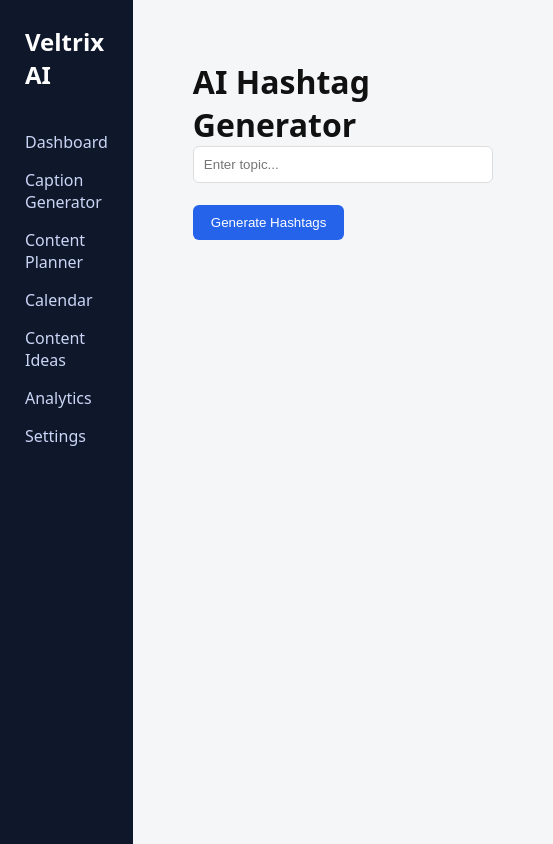
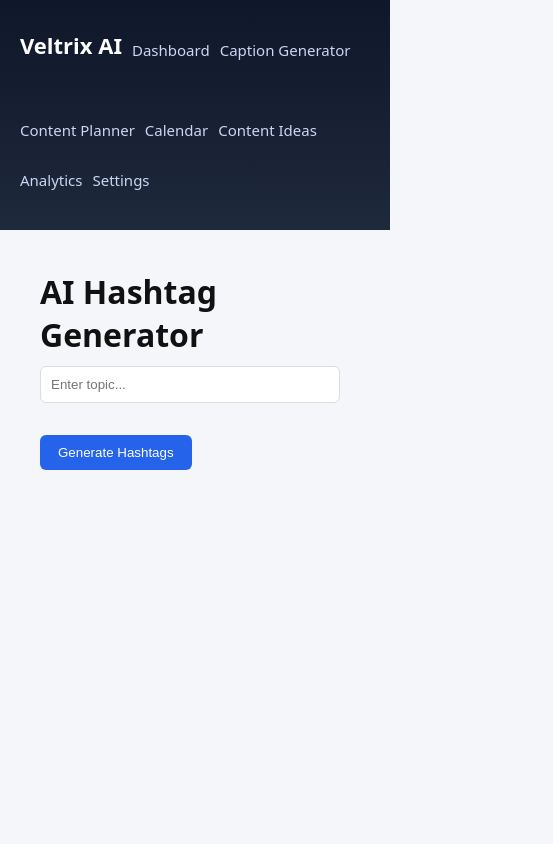
Before and after one commit to syedfaraz0099-sketch/veltrix-social-ai, a Next.js app in the folder frontend/: page /dashboard/hashtags in a window 390 px wide. Shown: the whole page, 553 px wide, since content can reach past the window. Built offline with nearby package versions, Linux system fonts and the light colour scheme.

Commit message:
Update globals.css

```diff
--- a/frontend/app/globals.css
+++ b/frontend/app/globals.css
@@ -5,48 +5,52 @@
 }
 
 body{
-  font-family: system-ui, -apple-system, sans-serif;
-  background:#f4f6f8;
+  font-family:system-ui,-apple-system,sans-serif;
+  background:#f4f6f9;
   color:#111;
 }
 
+/* dashboard layout */
+
 .dashboard{
   display:flex;
+  min-height:100vh;
 }
 
 /* sidebar */
 
 .sidebar{
   width:240px;
-  background:#0f172a;
+  background:linear-gradient(180deg,#0f172a,#1e293b);
   color:white;
-  min-height:100vh;
-  padding:25px;
+  padding:30px 20px;
 }
 
 .sidebar h2{
   margin-bottom:40px;
+  font-size:22px;
 }
 
 .sidebar a{
   display:block;
+  padding:10px 0;
   color:#cbd5f5;
-  margin-bottom:16px;
   text-decoration:none;
+  font-size:15px;
 }
 
 .sidebar a:hover{
   color:white;
 }
 
-/* main content */
+/* main area */
 
 .main{
   flex:1;
   padding:40px;
 }
 
-/* cards */
+/* dashboard cards */
 
 .cards{
   display:grid;
@@ -59,7 +63,12 @@ body{
   background:white;
   padding:25px;
   border-radius:12px;
-  box-shadow:0 4px 14px rgba(0,0,0,0.08);
+  box-shadow:0 6px 20px rgba(0,0,0,0.08);
+  transition:transform 0.2s;
+}
+
+.card:hover{
+  transform:translateY(-4px);
 }
 
 .card h3{
@@ -71,13 +80,24 @@ body{
   font-weight:bold;
 }
 
+/* inputs */
+
+input{
+  padding:10px;
+  border:1px solid #ddd;
+  border-radius:6px;
+  width:100%;
+  margin-top:10px;
+}
+
 /* buttons */
 
 button{
+  margin-top:10px;
+  padding:10px 18px;
+  border:none;
   background:#2563eb;
   color:white;
-  border:none;
-  padding:10px 18px;
   border-radius:6px;
   cursor:pointer;
 }
@@ -86,10 +106,23 @@ button:hover{
   background:#1d4ed8;
 }
 
-/* inputs */
+/* mobile responsive */
 
-input{
-  padding:10px;
-  border:1px solid #ddd;
-  border-radius:6px;
+@media(max-width:768px){
+
+  .dashboard{
+    flex-direction:column;
+  }
+
+  .sidebar{
+    width:100%;
+    display:flex;
+    flex-wrap:wrap;
+    gap:10px;
+  }
+
+  .main{
+    padding:20px;
+  }
+
 }
```
